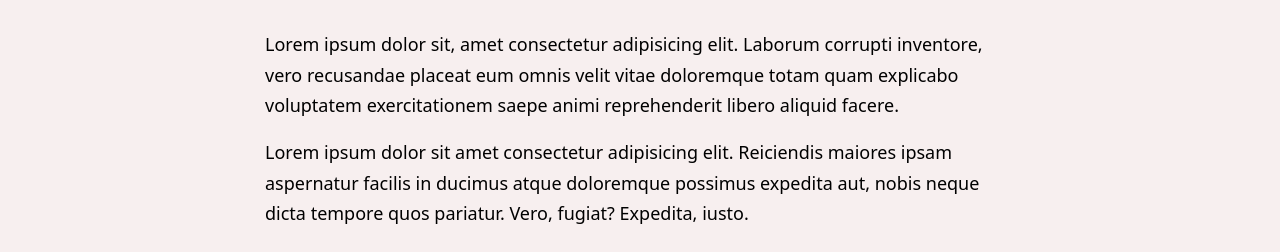
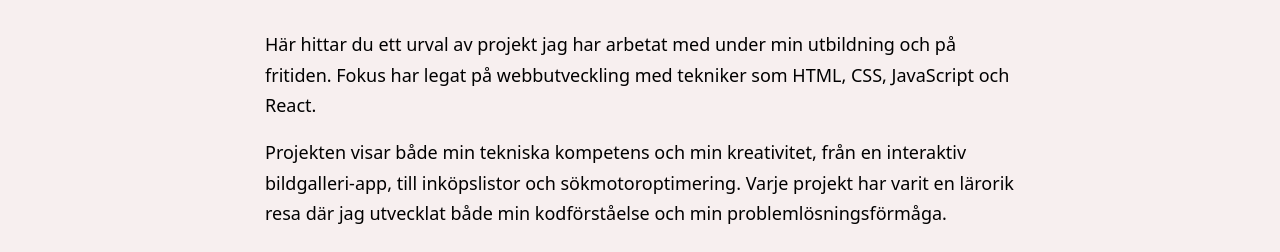
Before and after one commit to bighoffa89/bighoffa89.github.io, a plain HTML site: page pages/projekt.html in a window 1280 px wide. Shown: the part 548-800 px from the top of the page. Drawn offline with Linux system fonts and the light colour scheme.

Commit message:
uppdaterade projekt.html med ny information

```diff
--- a/pages/projekt.html
+++ b/pages/projekt.html
@@ -37,16 +37,15 @@
         <div class="site-Titel">
           <h1>Projekt</h1>
           <p>
-            Lorem ipsum dolor sit, amet consectetur adipisicing elit. Laborum
-            corrupti inventore, vero recusandae placeat eum omnis velit vitae
-            doloremque totam quam explicabo voluptatem exercitationem saepe
-            animi reprehenderit libero aliquid facere.
+            Här hittar du ett urval av projekt jag har arbetat med under min
+            utbildning och på fritiden. Fokus har legat på webbutveckling med
+            tekniker som HTML, CSS, JavaScript och React.
           </p>
           <p>
-            Lorem ipsum dolor sit amet consectetur adipisicing elit. Reiciendis
-            maiores ipsam aspernatur facilis in ducimus atque doloremque
-            possimus expedita aut, nobis neque dicta tempore quos pariatur.
-            Vero, fugiat? Expedita, iusto.
+            Projekten visar både min tekniska kompetens och min kreativitet,
+            från en interaktiv bildgalleri-app, till inköpslistor och
+            sökmotoroptimering. Varje projekt har varit en lärorik resa där jag
+            utvecklat både min kodförståelse och min problemlösningsförmåga.
           </p>
         </div>
         <section class="projekt">
```
